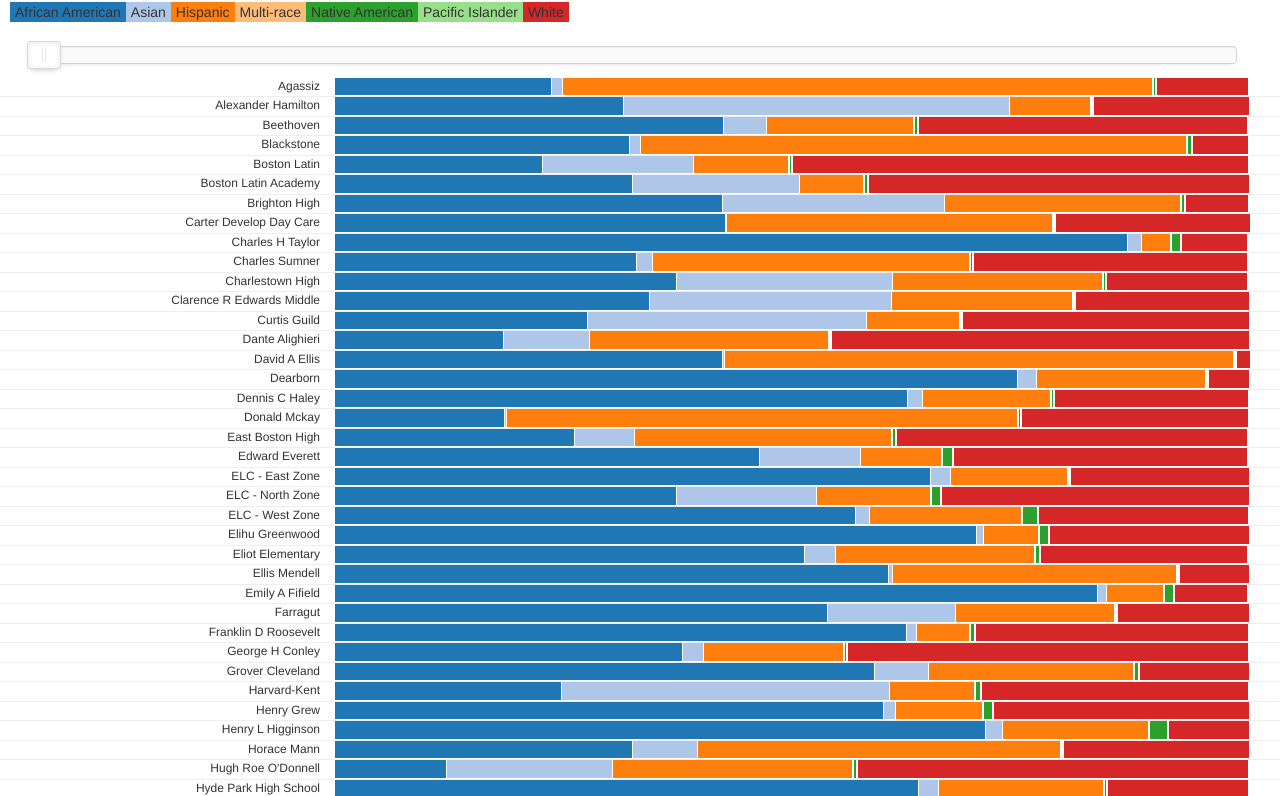
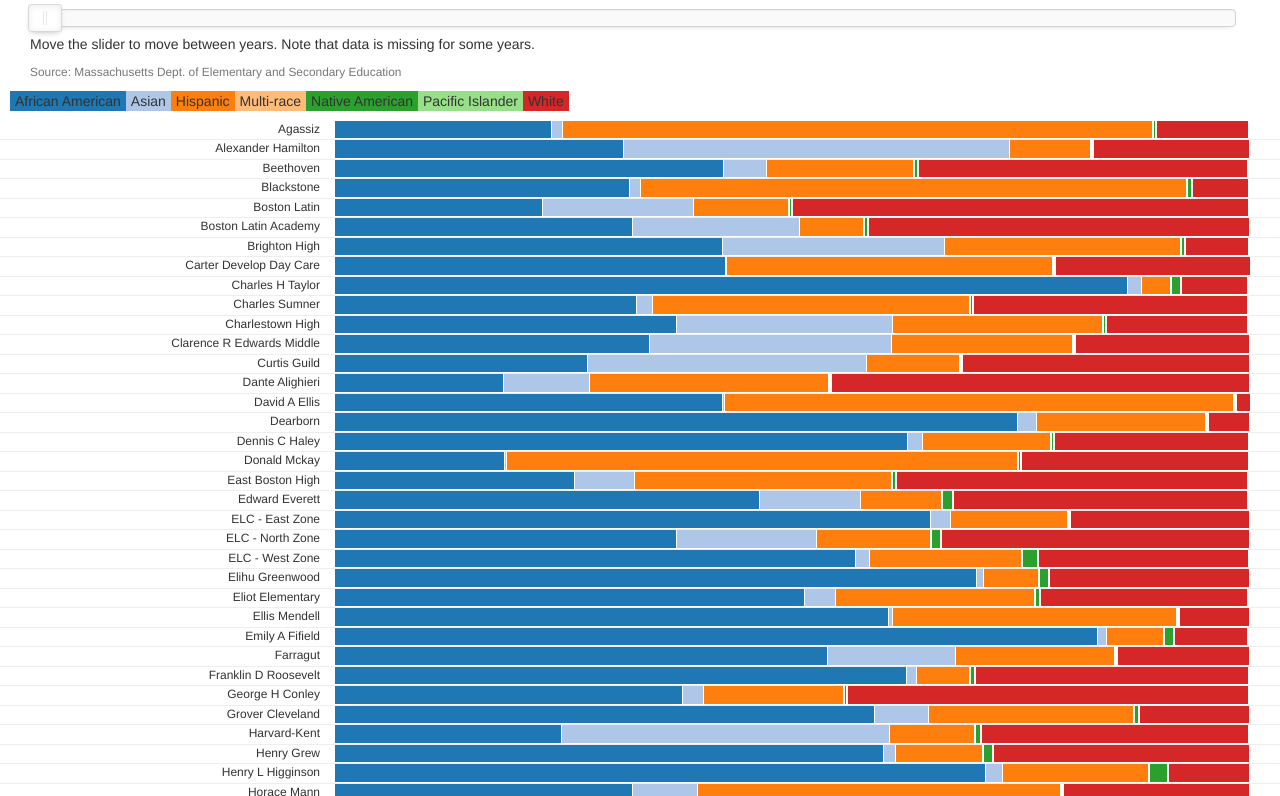
Before and after one commit to LearningLab/bps-diversity, a website: page index.html in a window 1280 px wide. Shown: the part 68-864 px from the top of the page. Drawn offline with nearby package versions, Linux system fonts and the light colour scheme.

Commit message:
Labeling

```diff
--- a/css/style.css
+++ b/css/style.css
@@ -26,5 +26,5 @@
 }
 
 #slider {
-    margin: 1em 2em 1em 2em;
+    margin: .5em 1em .5em 1em;
 }
--- a/index.html
+++ b/index.html
@@ -27,10 +27,14 @@
                         Racial Makeup of BPS Schools:
                         <span class="year">1994</span>
                     </h1>
+                    <div class="col-md-12">
+                        <div id="slider"></div>
+                        <p class="text">Move the slider to move between years.
+                            Note that data is missing for some years.</p>
+                        <p class="small text-muted">Source: Massachusetts Dept. of Elementary and Secondary Education</p>
+                    </div>
+
                     <ul class="list-inline" id="legend"></ul>
-                </div>
-                <div class="col-md-12">
-                    <div id="slider"></div>
                 </div>
             </div>
         </div>
--- a/js/chart.js
+++ b/js/chart.js
@@ -32,7 +32,6 @@ var RACE_FIELDS = _.keys(RACE_KEY).sort();
 // slider
 var slider = $('#slider').noUiSlider({
     start: 0,
-    //snap: true,
     step: 1,
     range: {
         min: 0,
```
